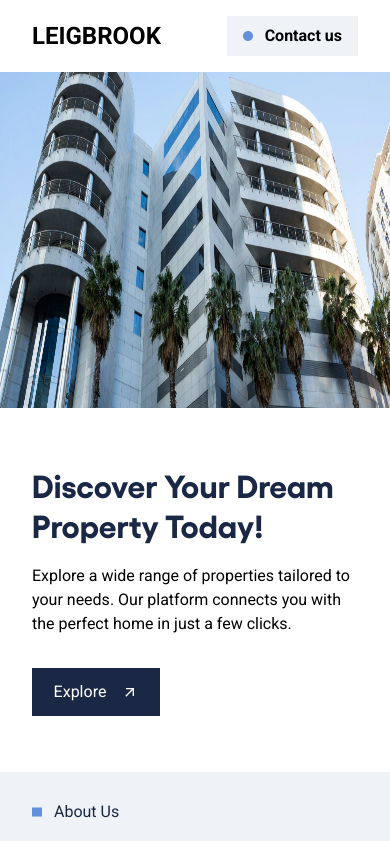
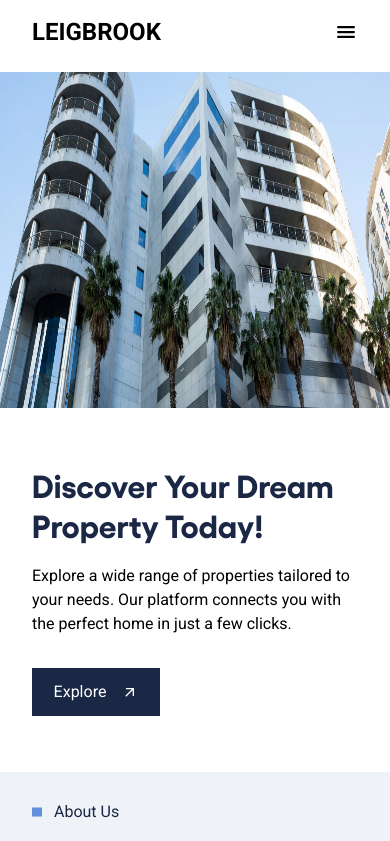
Before and after one commit to sanduntharaka/propert_platform, a Next.js app: page / in a window 390 px wide. Shown: the top 841 px of the page. Built offline with nearby package versions, Linux system fonts and the light colour scheme.

Commit message:
menu added

```diff
--- a/src/components/navbar/NavBar.tsx
+++ b/src/components/navbar/NavBar.tsx
@@ -5,8 +5,10 @@ import RoundIcon from '../../assets/icons/circle.png'
 import { routes } from './routes'
 import clsx from 'clsx';
 import { usePathname } from 'next/navigation';
+import { IoMenu } from "react-icons/io5";
 export const NavBar = () => {
     const pathname = usePathname()
+    const [menuOpen, setMenuOpen] = useState(false);
 
     const [isVisible, setIsVisible] = useState(true);
     const [lastScrollY, setLastScrollY] = useState(0);
@@ -30,14 +32,21 @@ export const NavBar = () => {
         return () => window.removeEventListener("scroll", handleScroll);
     }, [lastScrollY]);
 
+    const handleMenu = () => {
+
+        setMenuOpen(!menuOpen)
+    }
     return (
         <div
             className={clsx(
-                "bg-white h-[72px] fixed top-0 left-0 w-full transition-transform duration-300 z-50",
+                "bg-white  fixed top-0 left-0 w-full transition-transform duration-300 z-50",
                 {
                     "translate-y-0": isVisible,
                     "-translate-y-full": !isVisible,
-                }
+                }, {
+                'h-screen': menuOpen,
+                'h-[72px]': !menuOpen
+            }
             )}
         >
             <div className="max-w-[1440px] mx-auto px-8">
@@ -63,13 +72,42 @@ export const NavBar = () => {
                         ))}
                     </nav>
                     <div>
-                        <button className="bg-primary-grey py-2 px-4 font-semibold flex items-center gap-3">
+                        <button className="bg-primary-grey py-2 px-4 font-semibold flex items-center gap-3 md:inline sm:hidden ">
                             <Image src={RoundIcon} alt="circle image" />
                             Contact us
                         </button>
+
+                        <IoMenu className={clsx('w-6 h-6 md:hidden sm:inline', {
+                            'rotate-90': menuOpen
+                        })} onClick={handleMenu} />
                     </div>
                 </div>
             </div>
+            {
+                menuOpen && <div className="bg-white">
+                    <nav className="gap-6 items-center flex flex-col">
+                        {routes?.map((route: Route, index: number) => (
+                            <a
+                                href={route.path}
+                                className={clsx(
+                                    "text-opacity-60 text-black hover:text-opacity-100 transition",
+                                    {
+                                        "font-bold underline underline-offset-4 decoration-[#6390db] decoration-2":
+                                            pathname === route.path,
+                                    }
+                                )}
+                                key={index}
+                            >
+                                {route.name}
+                            </a>
+                        ))}
+                        <button className="bg-primary-grey py-2 px-4 font-semibold flex items-center gap-3 ">
+                            <Image src={RoundIcon} alt="circle image" />
+                            Contact us
+                        </button>
+                    </nav>
+                </div>
+            }
         </div>
     )
 }
```
